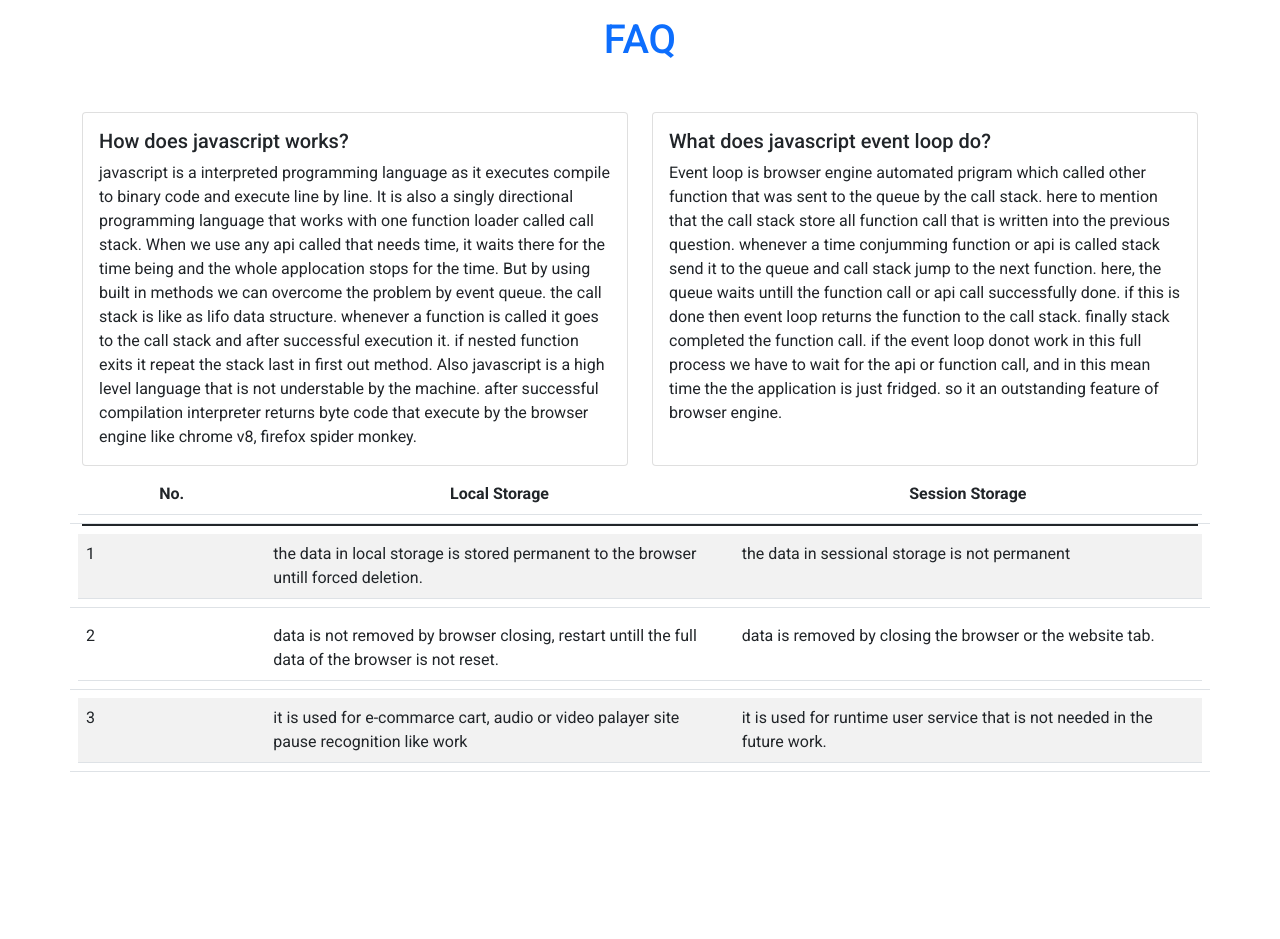
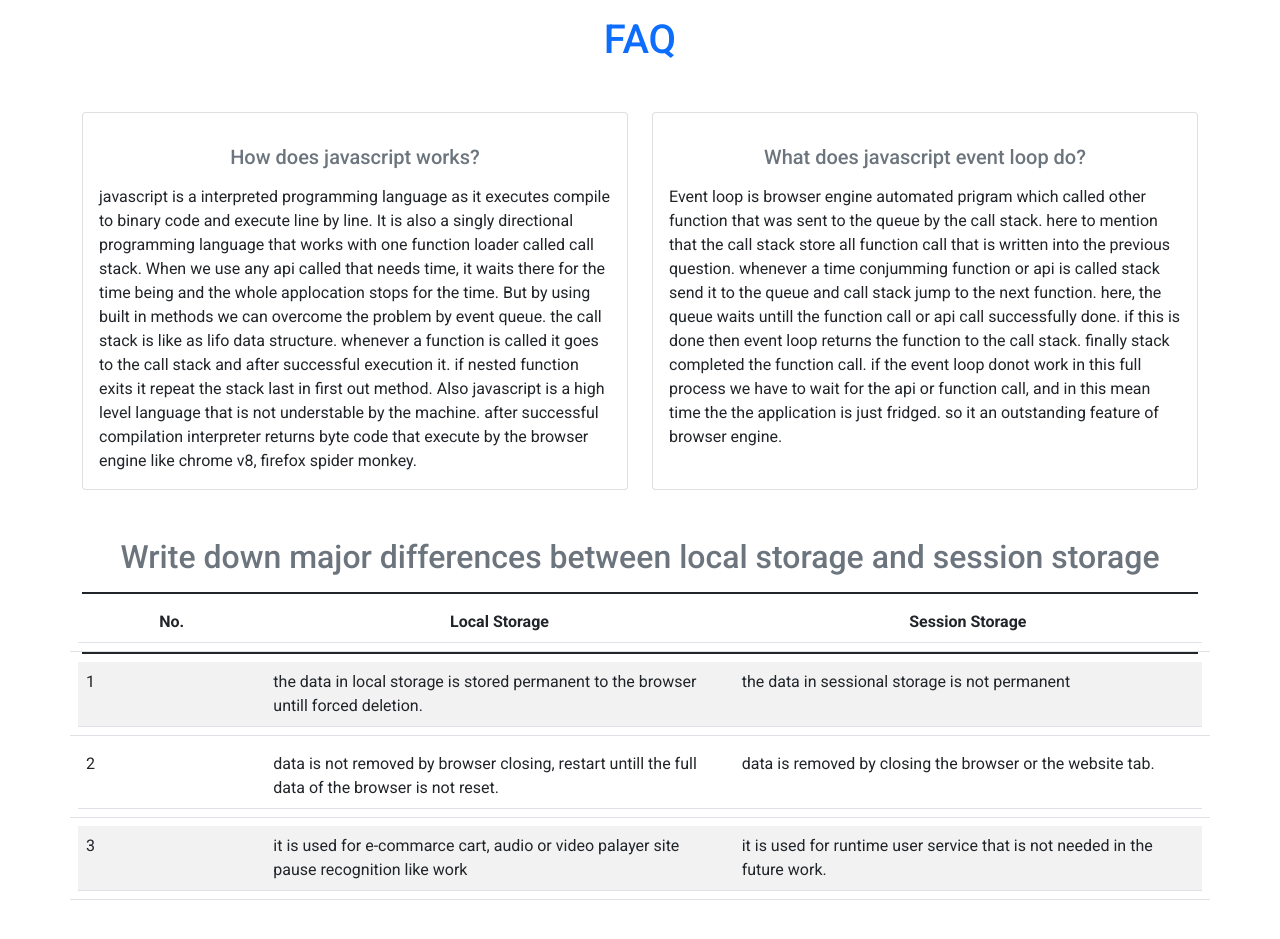
Before and after one commit to iinaamasum/instra-ghor, a plain HTML site: page index.html in a window 1280 px wide. Shown: the part 1580-2519 px from the top of the page. Before the commit the page ends 2368 px from the top, so only its background shows below. Drawn offline with nearby package versions, Linux system fonts and the light colour scheme.

Commit message:
heading__and__simple__margin__padding__and__finalizing__project

```diff
--- a/index.html
+++ b/index.html
@@ -66,7 +66,7 @@
             <div class="col">
                 <div class="card h-100">
                     <div class="card-body">
-                        <h5 class="card-title">How does javascript works?</h5>
+                        <h5 class="card-title text-center text-secondary my-3">How does javascript works?</h5>
                         <p class="card-text">javascript is a interpreted programming language as it executes compile to
                             binary code and execute line by line. It is also a singly directional programming language
                             that works with one function loader called call stack. When we use any api called that needs
@@ -83,7 +83,7 @@
             <div class="col">
                 <div class="card h-100">
                     <div class="card-body">
-                        <h5 class="card-title">What does javascript event loop do?</h5>
+                        <h5 class="card-title text-center text-secondary my-3">What does javascript event loop do?</h5>
                         <p class="card-text">Event loop is browser engine automated prigram which called other function
                             that was sent to the queue by the call stack. here to mention that the call stack store all
                             function call that is written into the previous question. whenever a time conjumming
@@ -97,8 +97,11 @@
                 </div>
             </div>
         </div>
-        <div class="table">
+        <div class="table my-5">
+
             <table class="table table-striped table-hover">
+                <h2 class="text-center text-secondary my-3">Write down major differences between local storage and
+                    session storage</h2>
                 <thead>
                     <tr class="row">
                         <th class="col-2 text-center">No.</th>
```
